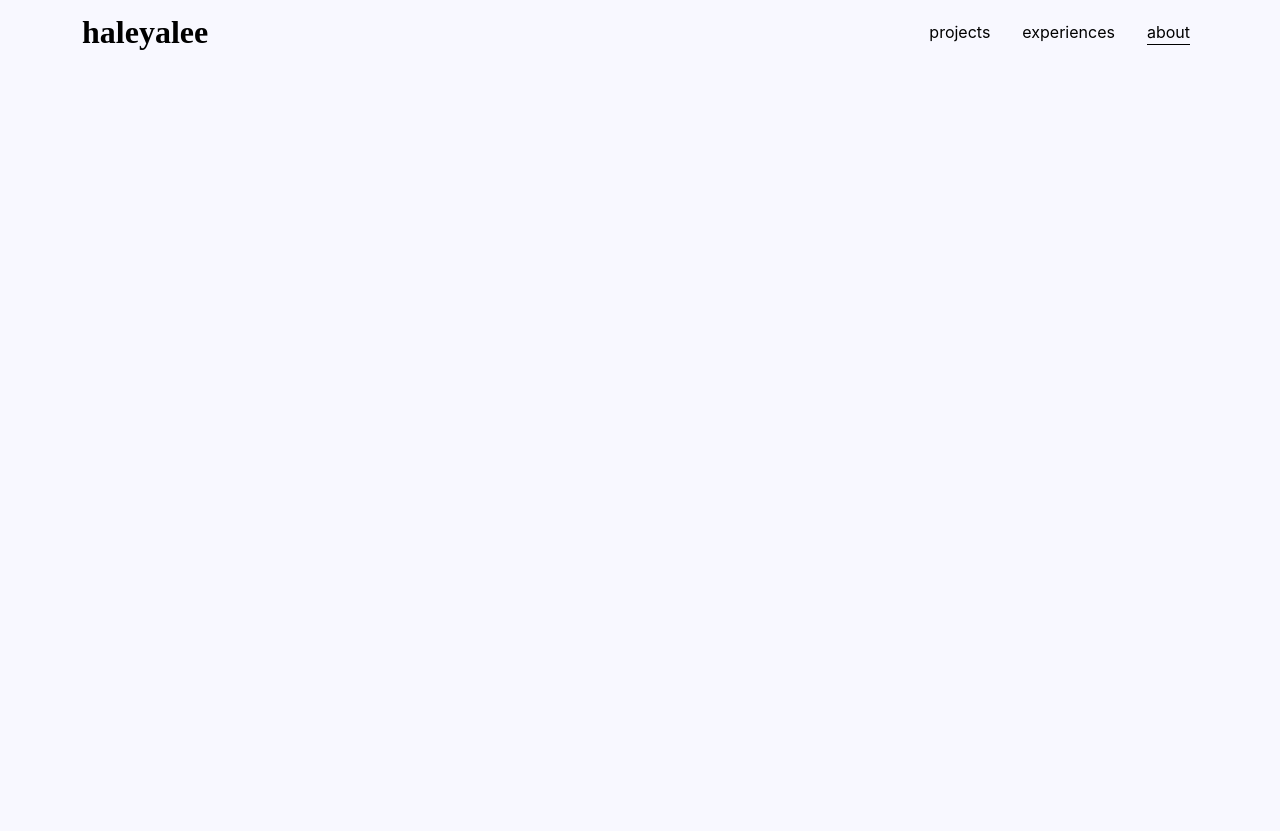
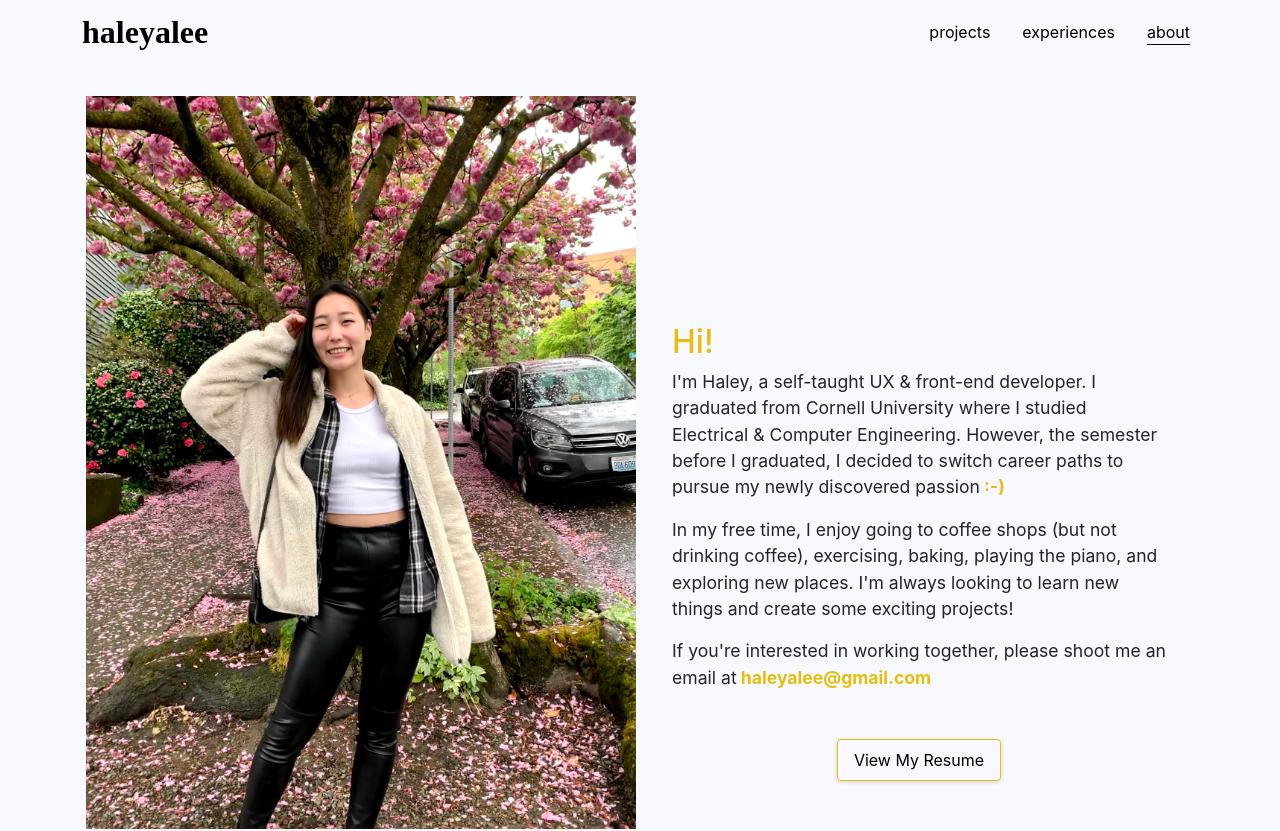
Before and after one commit to haleyalee/haleyalee-website, a React (Create React App) app: page /about in a window 1280 px wide. Shown: the top 831 px of the page. Before the commit the page ends 800 px from the top, so only its background shows below. Built offline with nearby package versions, Linux system fonts and the light colour scheme; a web font is replaced by a local one.

Commit message:
Added about page

```diff
--- a/src/components/About/About.css
+++ b/src/components/About/About.css
@@ -0,0 +1,74 @@
+
+.yellow {
+  color: var(--primary);
+}
+
+#about .image {
+  display: flex;
+  flex-direction: row;
+  justify-content: center;
+  padding: 2rem 0;
+}
+
+#about img {
+  width: 100%;
+  max-width: 550px;
+  height: auto;
+}
+
+#about .details {
+  display: flex;
+  flex-direction: column;
+  justify-content: flex-end;
+  padding: 2rem 2rem 5rem 2rem;
+}
+
+#about .details h1 {
+  font-size: 2rem;
+  color: var(--primary);
+}
+
+#about .details p {
+  font-size: 1.1rem;
+}
+
+#about .details a {
+  text-decoration: none;
+  color: var(--primary);
+}
+
+#about .details a:hover {
+  color: var(--primary);
+}
+
+#about #resume {
+  padding: 1rem;
+  margin-top: 2rem;
+  text-align: center;
+  justify-content: center;
+  align-items: center;
+  vertical-align: center;
+  margin: 0 auto;
+  margin-top: 2rem;
+}
+
+#about #resume {
+  color: black;
+  /* background-color: var(--primary); */
+  border: 0.5px solid var(--primary);
+  border-radius: 4px;
+  box-shadow: rgba(0, 0, 0, 0.16) 0px 1px 4px;
+  padding: 0.5rem 1rem;
+  text-decoration: none;
+
+  transform: scale(1);
+  transition: transform 0.1s;
+}
+
+#about #resume:hover {
+  transform: scale(1.05);
+  transition: transform 0.1s;
+  color: white;
+  background-color: var(--primary);
+  box-shadow: rgba(0, 0, 0, 0.1) 0px 4px 12px;
+}
--- a/src/components/About/About.js
+++ b/src/components/About/About.js
@@ -1,12 +1,45 @@
 import React from 'react';
 
 import Nav from '../Nav/Nav';
+import Footer from '../Footer/Footer';
+
 import './About.css';
+
+import me from '../../images/me.jpg';
 
 function About() {
   return (
-    <div className="container">
+    <div id="about" className="container">
       <Nav />
+
+      <div className="d-flex flex-column justify-content-between flex-md-row p-3 p-sm-0">
+        <div className="image col-12 col-md-6">
+          <img src={me} alt="Haley Lee" />
+        </div>
+        <div className="details col-12 col-md-6">
+          <h1>Hi!</h1>
+          <p>
+            I'm Haley, a self-taught UX &amp; front-end developer. I graduated from Cornell University
+            where I studied Electrical &amp; Computer Engineering. However, the semester before I graduated,
+            I decided to switch career paths to pursue my newly discovered passion
+            <span className="yellow"><b> :-)</b></span>
+          </p>
+          <p>
+            In my free time, I enjoy going to coffee shops (but not drinking coffee), exercising, baking,
+            playing the piano, and exploring new places. I'm always looking to learn new things and create
+            some exciting projects!
+          </p>
+          <p>
+            If you're interested in working together, please shoot me an email at
+            <a href="mailto:haleyalee@gmail.com" className="yellow"><b> haleyalee@gmail.com</b></a>
+          </p>
+
+          <a id="resume" href="https://drive.google.com/file/d/1l4rPOThH55Gx0LCqT2qhamGkpfMJFsus/view">View My Resume</a>
+
+        </div>
+      </div>
+
+      <Footer />
     </div>
   )
 }
```
Also changed, not shown: src/images/me.jpg (added).
